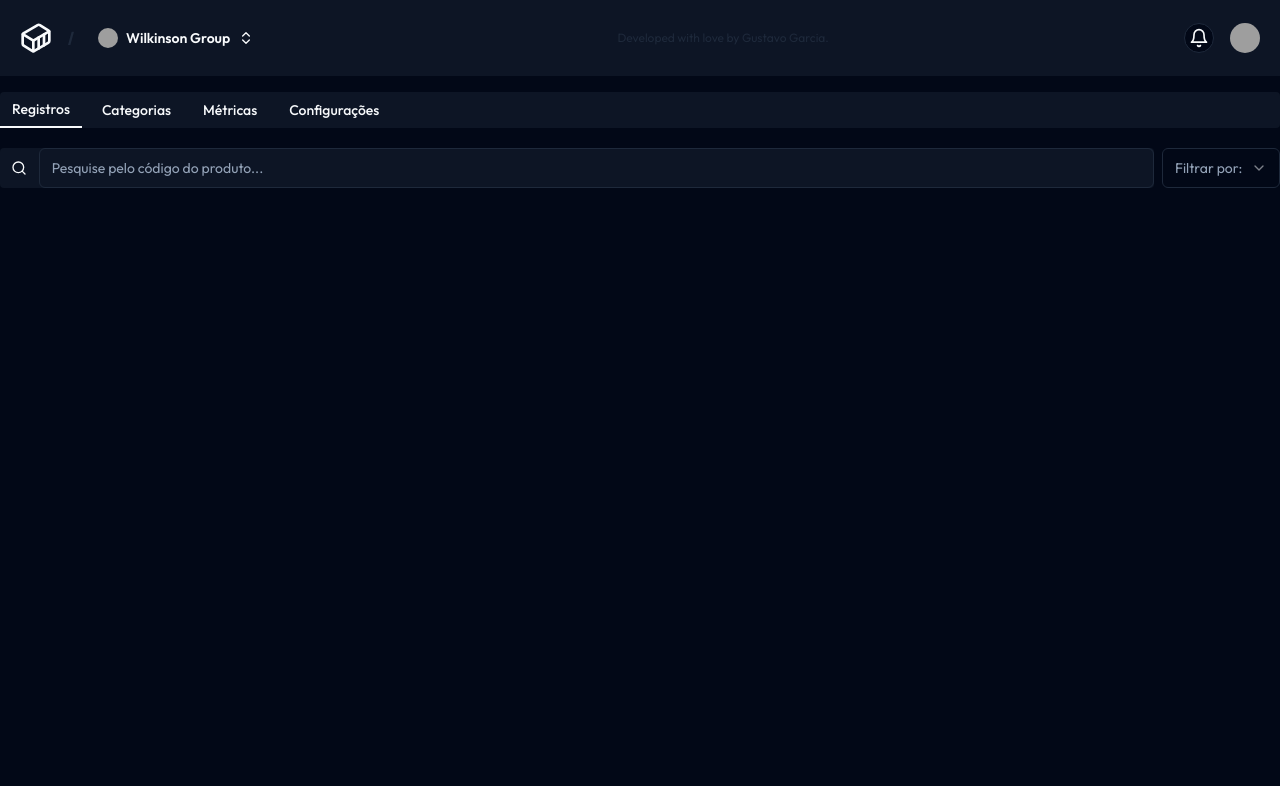
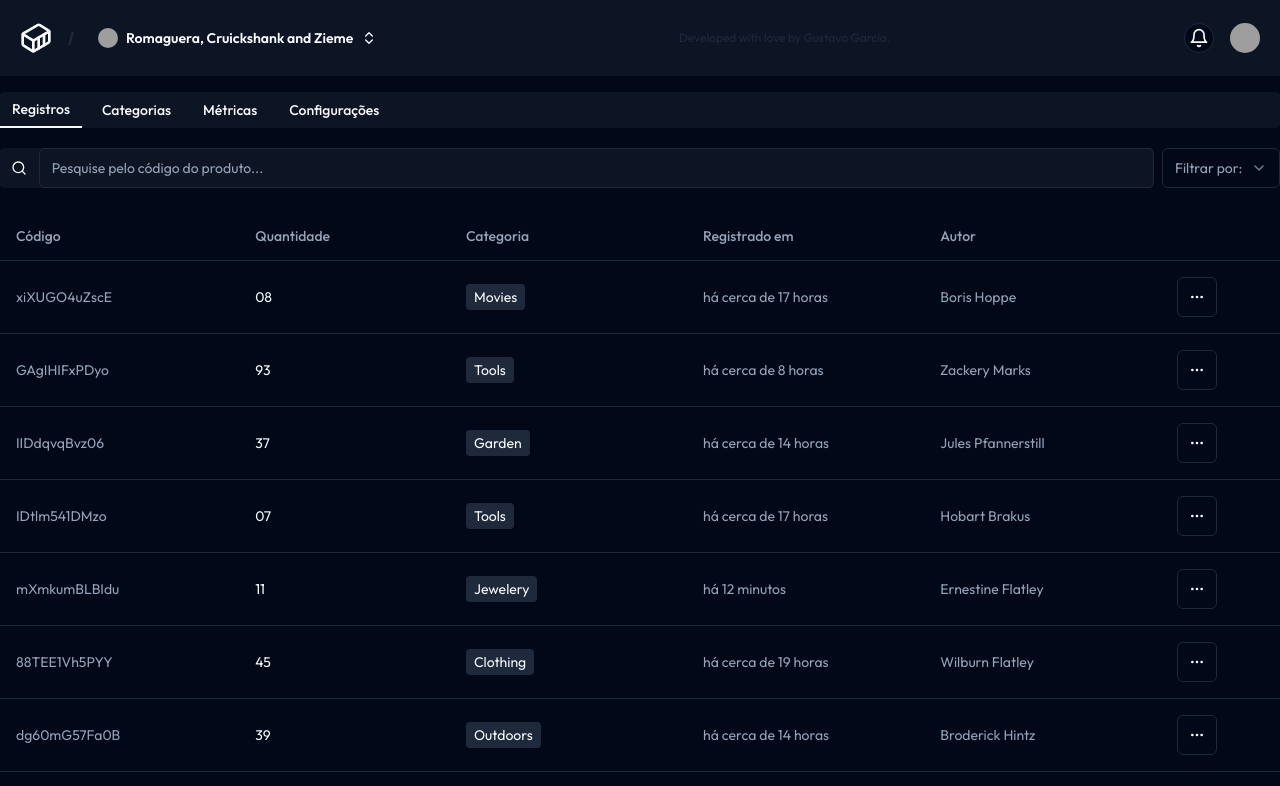
Before and after one commit to gustavogarciac/estoque-economico-frontend, a Next.js app: page / in a window 1280 px wide. Shown: the top 786 px of the page. Built offline with nearby package versions, Linux system fonts and the light colour scheme; grey boxes are pictures that could not be loaded.

Commit message:
feat: products table initial ui

```diff
--- a/package.json
+++ b/package.json
@@ -11,6 +11,7 @@
   "dependencies": {
     "@faker-js/faker": "^8.4.1",
     "@radix-ui/react-avatar": "^1.0.4",
+    "@radix-ui/react-dialog": "^1.0.5",
     "@radix-ui/react-dropdown-menu": "^2.0.6",
     "@radix-ui/react-popover": "^1.0.7",
     "@radix-ui/react-select": "^2.0.0",
@@ -19,6 +20,7 @@
     "@rocketseat/eslint-config": "^2.2.2",
     "class-variance-authority": "^0.7.0",
     "clsx": "^2.1.1",
+    "date-fns": "^3.6.0",
     "eslint-plugin-simple-import-sort": "^12.1.0",
     "faker-js": "^1.0.0",
     "lucide-react": "^0.379.0",
--- /dev/null
+++ b/src/app/(dashboard)/_components/products-table-row.tsx
@@ -0,0 +1,60 @@
+import { formatDistanceToNow } from 'date-fns'
+import { ptBR } from 'date-fns/locale'
+import { Ellipsis } from 'lucide-react'
+import React from 'react'
+
+import { Button } from '@/components/ui/button'
+import {
+  Dialog,
+  DialogContent,
+  DialogHeader,
+  DialogTitle,
+  DialogTrigger,
+} from '@/components/ui/dialog'
+import { TableCell, TableRow } from '@/components/ui/table'
+import { ProductData } from '@/constants/fake-product-data'
+
+interface ProductsTableRowProps {
+  product: ProductData
+}
+
+export const ProductsTableRow = ({
+  product: { code, quantity, category, registeredAt, author, description },
+}: ProductsTableRowProps) => {
+  return (
+    <TableRow>
+      <TableCell className="text-muted-foreground">{code}</TableCell>
+      <TableCell className="text-start">{quantity}</TableCell>
+      <TableCell>
+        <span className="rounded-sm bg-muted px-2 py-1">{category}</span>
+      </TableCell>
+      <TableCell>
+        <span className="text-muted-foreground">
+          {formatDistanceToNow(new Date(registeredAt), {
+            addSuffix: true,
+            locale: ptBR,
+          })}
+        </span>
+      </TableCell>
+      <TableCell>
+        <span className="text-muted-foreground">{author}</span>
+      </TableCell>
+      <TableCell>
+        <Dialog>
+          <DialogTrigger asChild>
+            <Button variant="outline" size="icon">
+              <span className="sr-only">Detalhes do produto</span>
+              <Ellipsis className="size-4" />
+            </Button>
+          </DialogTrigger>
+          <DialogContent>
+            <DialogHeader>
+              <DialogTitle>Detalhes do produto</DialogTitle>
+              <p className="text-muted-foreground">{description}</p>
+            </DialogHeader>
+          </DialogContent>
+        </Dialog>
+      </TableCell>
+    </TableRow>
+  )
+}
--- a/src/app/(dashboard)/page.tsx
+++ b/src/app/(dashboard)/page.tsx
@@ -1,5 +1,15 @@
 import { Container } from '@/components/container'
 import { SearchInput } from '@/components/search-input'
+import {
+  Table,
+  TableBody,
+  TableHead,
+  TableHeader,
+  TableRow,
+} from '@/components/ui/table'
+import { fakeProductData } from '@/constants/fake-product-data'
+
+import { ProductsTableRow } from './_components/products-table-row'
 
 export default function Home() {
   return (
@@ -7,6 +17,24 @@ export default function Home() {
       <div className="flex flex-row gap-4">
         <SearchInput />
       </div>
+
+      <Table className="mt-6">
+        <TableHeader>
+          <TableRow>
+            <TableHead className="w-36">Código</TableHead>
+            <TableHead className="w-32">Quantidade</TableHead>
+            <TableHead className="w-36">Categoria</TableHead>
+            <TableHead className="w-36">Registrado em</TableHead>
+            <TableHead className="w-36">Autor</TableHead>
+            <TableHead className="w-16"></TableHead>
+          </TableRow>
+        </TableHeader>
+        <TableBody>
+          {fakeProductData.map((product) => (
+            <ProductsTableRow key={product.code} product={product} />
+          ))}
+        </TableBody>
+      </Table>
     </Container>
   )
 }
--- /dev/null
+++ b/src/components/ui/dialog.tsx
@@ -0,0 +1,122 @@
+"use client"
+
+import * as React from "react"
+import * as DialogPrimitive from "@radix-ui/react-dialog"
+import { X } from "lucide-react"
+
+import { cn } from "@/lib/utils"
+
+const Dialog = DialogPrimitive.Root
+
+const DialogTrigger = DialogPrimitive.Trigger
+
+const DialogPortal = DialogPrimitive.Portal
+
+const DialogClose = DialogPrimitive.Close
+
+const DialogOverlay = React.forwardRef<
+  React.ElementRef<typeof DialogPrimitive.Overlay>,
+  React.ComponentPropsWithoutRef<typeof DialogPrimitive.Overlay>
+>(({ className, ...props }, ref) => (
+  <DialogPrimitive.Overlay
+    ref={ref}
+    className={cn(
+      "fixed inset-0 z-50 bg-black/80  data-[state=open]:animate-in data-[state=closed]:animate-out data-[state=closed]:fade-out-0 data-[state=open]:fade-in-0",
+      className
+    )}
+    {...props}
+  />
+))
+DialogOverlay.displayName = DialogPrimitive.Overlay.displayName
+
+const DialogContent = React.forwardRef<
+  React.ElementRef<typeof DialogPrimitive.Content>,
+  React.ComponentPropsWithoutRef<typeof DialogPrimitive.Content>
+>(({ className, children, ...props }, ref) => (
+  <DialogPortal>
+    <DialogOverlay />
+    <DialogPrimitive.Content
+      ref={ref}
+      className={cn(
+        "fixed left-[50%] top-[50%] z-50 grid w-full max-w-lg translate-x-[-50%] translate-y-[-50%] gap-4 border bg-background p-6 shadow-lg duration-200 data-[state=open]:animate-in data-[state=closed]:animate-out data-[state=closed]:fade-out-0 data-[state=open]:fade-in-0 data-[state=closed]:zoom-out-95 data-[state=open]:zoom-in-95 data-[state=closed]:slide-out-to-left-1/2 data-[state=closed]:slide-out-to-top-[48%] data-[state=open]:slide-in-from-left-1/2 data-[state=open]:slide-in-from-top-[48%] sm:rounded-lg",
+        className
+      )}
+      {...props}
+    >
+      {children}
+      <DialogPrimitive.Close className="absolute right-4 top-4 rounded-sm opacity-70 ring-offset-background transition-opacity hover:opacity-100 focus:outline-none focus:ring-2 focus:ring-ring focus:ring-offset-2 disabled:pointer-events-none data-[state=open]:bg-accent data-[state=open]:text-muted-foreground">
+        <X className="h-4 w-4" />
+        <span className="sr-only">Close</span>
+      </DialogPrimitive.Close>
+    </DialogPrimitive.Content>
+  </DialogPortal>
+))
+DialogContent.displayName = DialogPrimitive.Content.displayName
+
+const DialogHeader = ({
+  className,
+  ...props
+}: React.HTMLAttributes<HTMLDivElement>) => (
+  <div
+    className={cn(
+      "flex flex-col space-y-1.5 text-center sm:text-left",
+      className
+    )}
+    {...props}
+  />
+)
+DialogHeader.displayName = "DialogHeader"
+
+const DialogFooter = ({
+  className,
+  ...props
+}: React.HTMLAttributes<HTMLDivElement>) => (
+  <div
+    className={cn(
+      "flex flex-col-reverse sm:flex-row sm:justify-end sm:space-x-2",
+      className
+    )}
+    {...props}
+  />
+)
+DialogFooter.displayName = "DialogFooter"
+
+const DialogTitle = React.forwardRef<
+  React.ElementRef<typeof DialogPrimitive.Title>,
+  React.ComponentPropsWithoutRef<typeof DialogPrimitive.Title>
+>(({ className, ...props }, ref) => (
+  <DialogPrimitive.Title
+    ref={ref}
+    className={cn(
+      "text-lg font-semibold leading-none tracking-tight",
+      className
+    )}
+    {...props}
+  />
+))
+DialogTitle.displayName = DialogPrimitive.Title.displayName
+
+const DialogDescription = React.forwardRef<
+  React.ElementRef<typeof DialogPrimitive.Description>,
+  React.ComponentPropsWithoutRef<typeof DialogPrimitive.Description>
+>(({ className, ...props }, ref) => (
+  <DialogPrimitive.Description
+    ref={ref}
+    className={cn("text-sm text-muted-foreground", className)}
+    {...props}
+  />
+))
+DialogDescription.displayName = DialogPrimitive.Description.displayName
+
+export {
+  Dialog,
+  DialogPortal,
+  DialogOverlay,
+  DialogClose,
+  DialogTrigger,
+  DialogContent,
+  DialogHeader,
+  DialogFooter,
+  DialogTitle,
+  DialogDescription,
+}
--- /dev/null
+++ b/src/components/ui/table.tsx
@@ -0,0 +1,117 @@
+import * as React from "react"
+
+import { cn } from "@/lib/utils"
+
+const Table = React.forwardRef<
+  HTMLTableElement,
+  React.HTMLAttributes<HTMLTableElement>
+>(({ className, ...props }, ref) => (
+  <div className="relative w-full overflow-auto">
+    <table
+      ref={ref}
+      className={cn("w-full caption-bottom text-sm", className)}
+      {...props}
+    />
+  </div>
+))
+Table.displayName = "Table"
+
+const TableHeader = React.forwardRef<
+  HTMLTableSectionElement,
+  React.HTMLAttributes<HTMLTableSectionElement>
+>(({ className, ...props }, ref) => (
+  <thead ref={ref} className={cn("[&_tr]:border-b", className)} {...props} />
+))
+TableHeader.displayName = "TableHeader"
+
+const TableBody = React.forwardRef<
+  HTMLTableSectionElement,
+  React.HTMLAttributes<HTMLTableSectionElement>
+>(({ className, ...props }, ref) => (
+  <tbody
+    ref={ref}
+    className={cn("[&_tr:last-child]:border-0", className)}
+    {...props}
+  />
+))
+TableBody.displayName = "TableBody"
+
+const TableFooter = React.forwardRef<
+  HTMLTableSectionElement,
+  React.HTMLAttributes<HTMLTableSectionElement>
+>(({ className, ...props }, ref) => (
+  <tfoot
+    ref={ref}
+    className={cn(
+      "border-t bg-muted/50 font-medium [&>tr]:last:border-b-0",
+      className
+    )}
+    {...props}
+  />
+))
+TableFooter.displayName = "TableFooter"
+
+const TableRow = React.forwardRef<
+  HTMLTableRowElement,
+  React.HTMLAttributes<HTMLTableRowElement>
+>(({ className, ...props }, ref) => (
+  <tr
+    ref={ref}
+    className={cn(
+      "border-b transition-colors hover:bg-muted/50 data-[state=selected]:bg-muted",
+      className
+    )}
+    {...props}
+  />
+))
+TableRow.displayName = "TableRow"
+
+const TableHead = React.forwardRef<
+  HTMLTableCellElement,
+  React.ThHTMLAttributes<HTMLTableCellElement>
+>(({ className, ...props }, ref) => (
+  <th
+    ref={ref}
+    className={cn(
+      "h-12 px-4 text-left align-middle font-medium text-muted-foreground [&:has([role=checkbox])]:pr-0",
+      className
+    )}
+    {...props}
+  />
+))
+TableHead.displayName = "TableHead"
+
+const TableCell = React.forwardRef<
+  HTMLTableCellElement,
+  React.TdHTMLAttributes<HTMLTableCellElement>
+>(({ className, ...props }, ref) => (
+  <td
+    ref={ref}
+    className={cn("p-4 align-middle [&:has([role=checkbox])]:pr-0", className)}
+    {...props}
+  />
+))
+TableCell.displayName = "TableCell"
+
+const TableCaption = React.forwardRef<
+  HTMLTableCaptionElement,
+  React.HTMLAttributes<HTMLTableCaptionElement>
+>(({ className, ...props }, ref) => (
+  <caption
+    ref={ref}
+    className={cn("mt-4 text-sm text-muted-foreground", className)}
+    {...props}
+  />
+))
+TableCaption.displayName = "TableCaption"
+
+export {
+  Table,
+  TableHeader,
+  TableBody,
+  TableFooter,
+  TableHead,
+  TableRow,
+  TableCell,
+  TableCaption,
+}
--- /dev/null
+++ b/src/constants/fake-product-data.ts
@@ -0,0 +1,14 @@
+import { faker } from '@faker-js/faker'
+
+export const fakeProductData = Array.from({ length: 20 }, () => {
+  return {
+    code: faker.random.alphaNumeric(12),
+    quantity: faker.random.numeric(2),
+    category: faker.commerce.department(),
+    registeredAt: faker.date.recent(),
+    author: faker.name.firstName() + ' ' + faker.name.lastName(),
+    description: faker.commerce.productDescription(),
+  }
+})
+
+export type ProductData = (typeof fakeProductData)[0]
```
Also changed, not shown: 1 other file (tests, documents, lock files or other folders).
